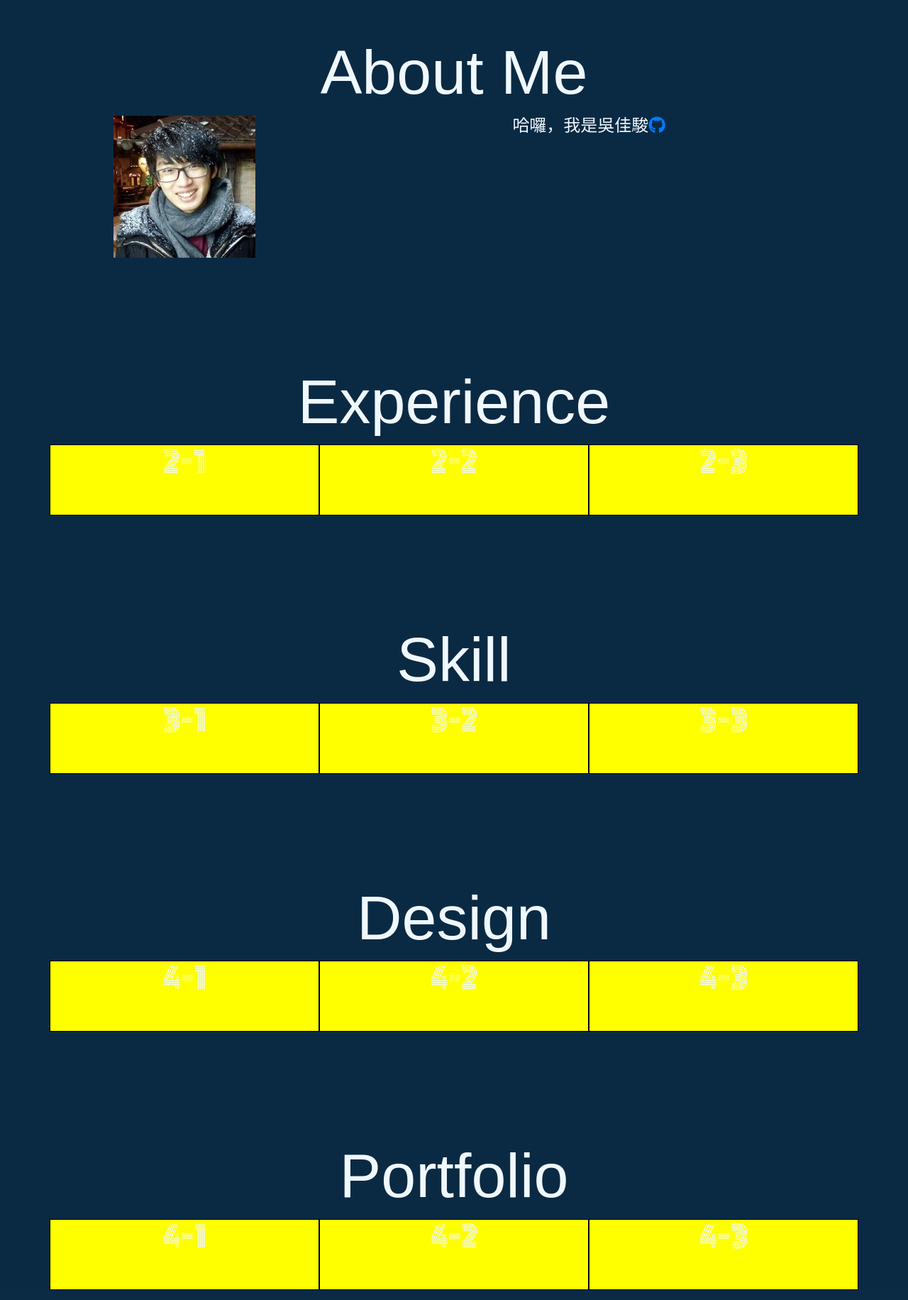
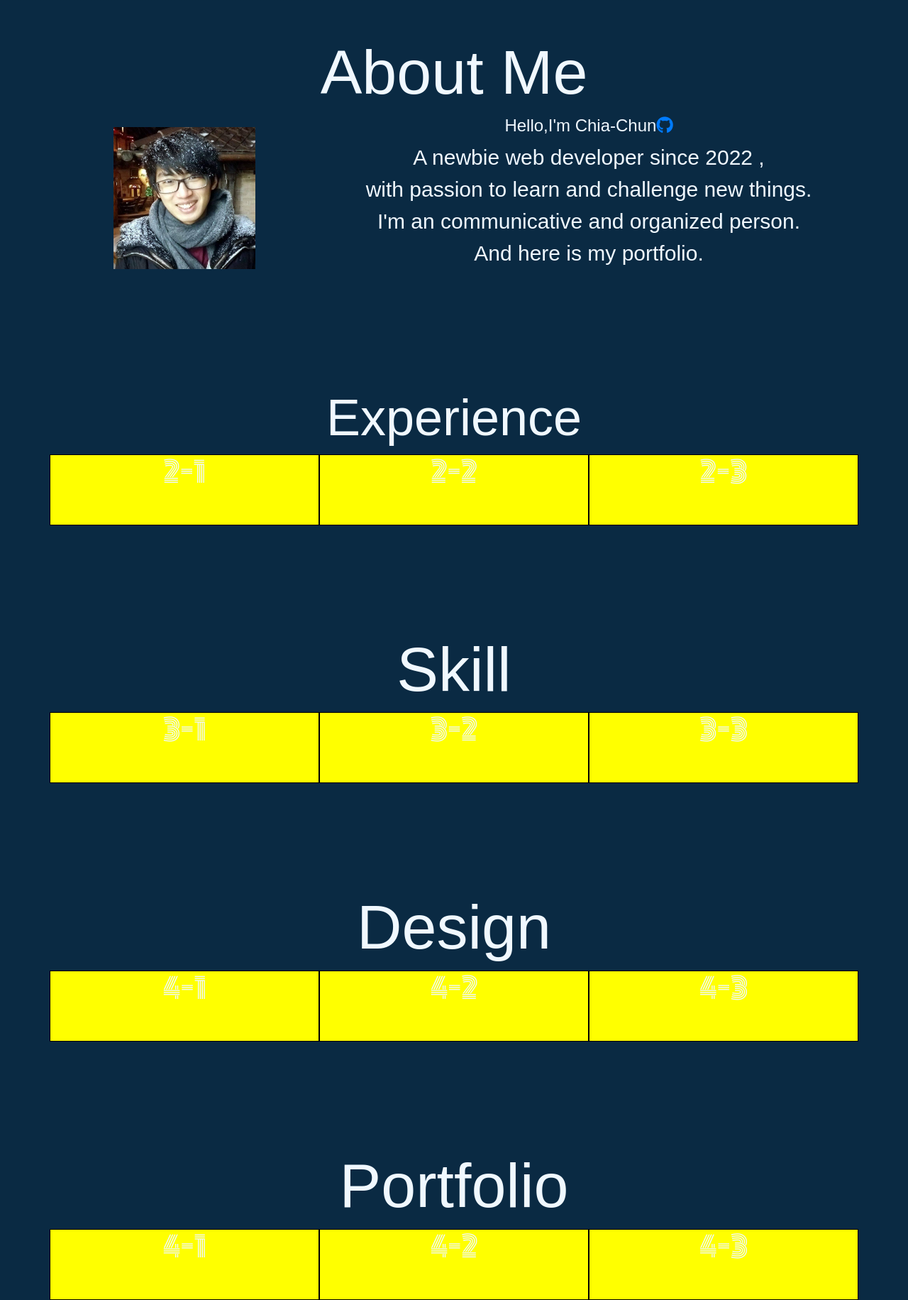
Before and after one commit to jimwu0614/HW_ResumeWork, a PHP site: page / in a window 1280 px wide. Shown: the part 799-2630 px from the top of the page at 71% size. Run offline with PHP 8.4, Linux system fonts and the light colour scheme; some libraries are stand-ins or nearby versions; some web fonts are replaced.

Commit message:
修復前一個吃版BUG 完成自我介紹

```diff
--- a/css/main.css
+++ b/css/main.css
@@ -58,6 +58,12 @@ article{
     color: aliceblue;
 }
 
+.row1{
+    height: auto;
+    align-items: center;
+}
+
+
 .mypic{
     opacity: 0;
     position: relative;
@@ -66,19 +72,15 @@ article{
     height: 20px;
     width: 20px;
     opacity: 0;
-
-
-
 }
 
 .profile{
     opacity: 0;
     position: relative;
     left: 500px;
-    height: 20px;
+    height: auto;
     width: 20px;
     opacity: 0;
-
 }
 
 .mypic {
@@ -91,6 +93,10 @@ article{
 
 }
 
+.profile p{
+    font-family: 'Cadman', sans-serif;
+    font-size: 30px;
+}
 
 /* 區域連接圖片 */
 .rollImg .connect1{
--- a/index.html
+++ b/index.html
@@ -24,6 +24,13 @@
     <link rel="stylesheet" href="https://cdnjs.cloudflare.com/ajax/libs/font-awesome/6.1.1/css/all.min.css"
         integrity="sha512-KfkfwYDsLkIlwQp6LFnl8zNdLGxu9YAA1QvwINks4PhcElQSvqcyVLLD9aMhXd13uQjoXtEKNosOWaZqXgel0g=="
         crossorigin="anonymous" referrerpolicy="no-referrer" />
+
+    <!-- 內文用字形 -->
+    <link href="http://fonts.cdnfonts.com/css/tieng" rel="stylesheet">
+    <link href="http://fonts.cdnfonts.com/css/cadman" rel="stylesheet">
+
+
+
 
     <!-- 引入JQ -->
     <!-- <link rel="stylesheet" href="./js/jquery-3.6.0.min.js"> -->
@@ -94,15 +101,18 @@
   <!-- 內文主體 -->
     <!-- 自我介紹 -->
     <article class="container mt-5" >
-        <div class="row">
+        <div class="row row1">
             <div class="col-12 col-md-12" id="about"><h1 class="display-2">About Me</h1></div>
             <div class="col-12 col-md-4 ">
                 <img class="mypic" id="mypic" src="./img/myPic.jpg" alt="">
             </div>
             <div class="col-12 col-md-8 profile" id="profile">
-                <h4>哈囉，我是吳佳駿<a href="https://github.com/jimwu0614" target="_blank" class="github"><i class="fa-brands fa-github"></i></a></h4>
+                <h4>Hello,I'm Chia-Chun<a href="https://github.com/jimwu0614" target="_blank" class="github"><i class="fa-brands fa-github"></i></a></h4>
                 <p>
-
+                    A newbie web developer since 2022 , <br>
+                    with passion to learn and challenge new things. <br>
+                    I'm an communicative and organized person. <br>
+                    And here is my portfolio. <br>
                 </p>
             </div>
 
@@ -121,7 +131,7 @@
     <!-- 經歷 -->
     <article class="container" id="experience">
         <div class="row">
-            <div class="col-12 col-md-12"><h1 class="display-2">Experience</h1></div>
+            <h1 class="display-3 sm-display-2 col-12 col-md-12">Experience</h1>
             <div class="col-12 col-md-4 bg"><h1>2-1</h1></div>
             <div class="col-12 col-md-4 bg"><h1>2-2</h1></div>
             <div class="col-12 col-md-4 bg"><h1>2-3</h1></div>
--- a/js/fadeslide.js
+++ b/js/fadeslide.js
@@ -17,7 +17,7 @@
                     left: '0px',
                     top: '0px',
                     opacity: "1",
-                    height: '200px',
+
                     width: '200px',
 
                   },1000);
```
